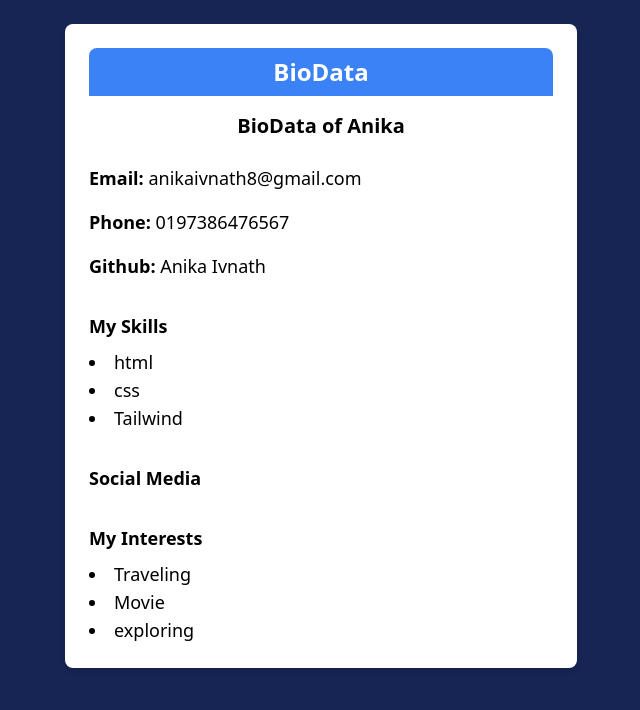
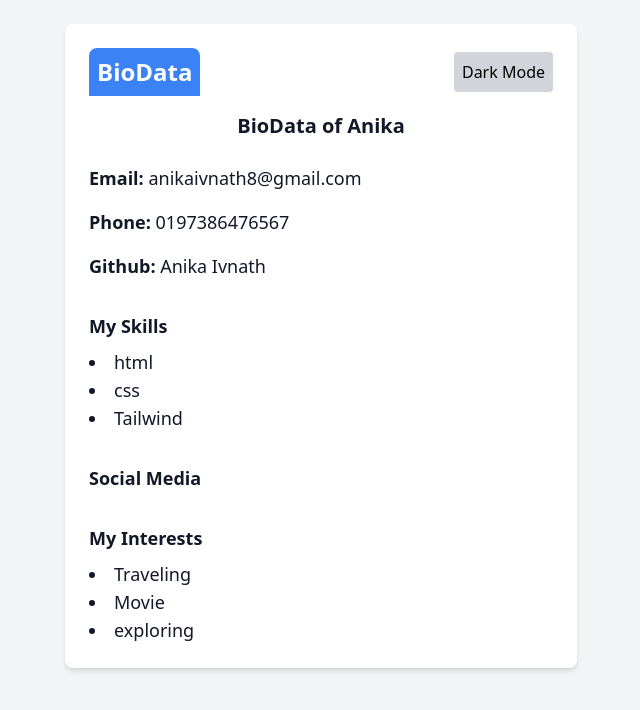
Before and after one commit to anikaivnath/my-project, a React (Vite) app: page / in a window 1280 px wide. Shown: the top 710 px of the page, without its empty margins (319-959 px from the left). Built offline with nearby package versions, Linux system fonts and the light colour scheme.

Commit message:
Add some changes

```diff
--- a/src/BioData.jsx
+++ b/src/BioData.jsx
@@ -1,11 +1,25 @@
-import React from 'react';
+import React, { useState } from 'react';
 
 const BioData = (props) => {
+  const [darkMode, setDarkMode] = useState(false);
+
+  const toggleDarkMode = () => {
+    setDarkMode(!darkMode);
+  };
+
   return (
-    <div className='flex flex-col items-center p-6 bg-blue-950 min-h-screen'>
-      <div className='bg-white p-6 rounded-lg shadow-md w-full max-w-lg'>
-        <div className='text-center text-2xl font-bold mb-4 bg-blue-500 text-white p-2 rounded-t-lg'>
-          BioData
+    <div className={`flex flex-col items-center p-6 ${darkMode ? 'bg-gray-900' : 'bg-gray-100'} min-h-screen`}>
+      <div className={`bg-white p-6 rounded-lg shadow-md w-full max-w-lg ${darkMode ? 'bg-gray-800 text-white' : 'bg-white text-gray-900'}`}>
+        <div className='flex justify-between items-center mb-4'>
+          <div className={`text-center text-2xl font-bold p-2 rounded-t-lg ${darkMode ? 'bg-blue-700 text-white' : 'bg-blue-500 text-white'}`}>
+            BioData
+          </div>
+          <button
+            onClick={toggleDarkMode}
+            className={`ml-auto p-2 rounded ${darkMode ? 'bg-gray-600 text-white' : 'bg-gray-300 text-black'}`}
+          >
+            {darkMode ? 'Light Mode' : 'Dark Mode'}
+          </button>
         </div>
         <div className='text-center mb-6'>
           <h2 className='text-xl font-semibold'>BioData of {props.name}</h2>
```
Also changed, not shown: src/App.css (deleted).
